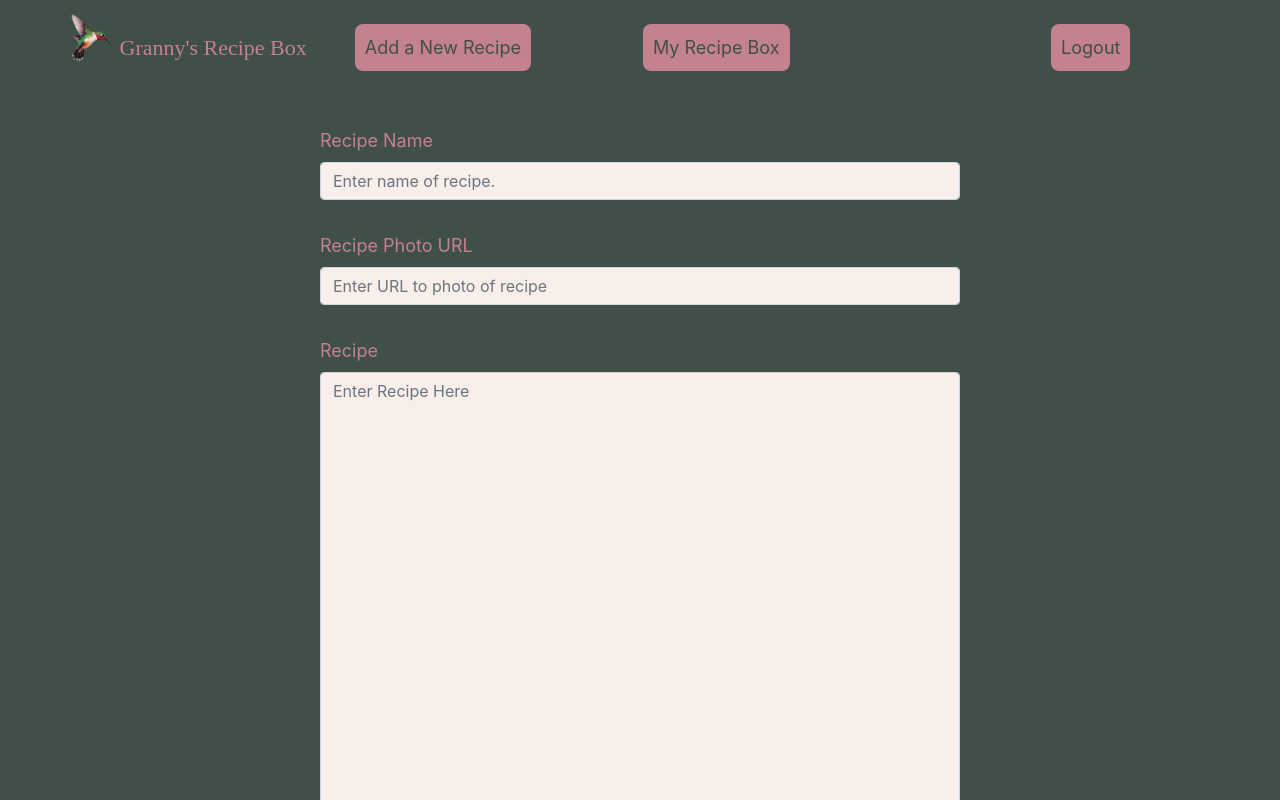
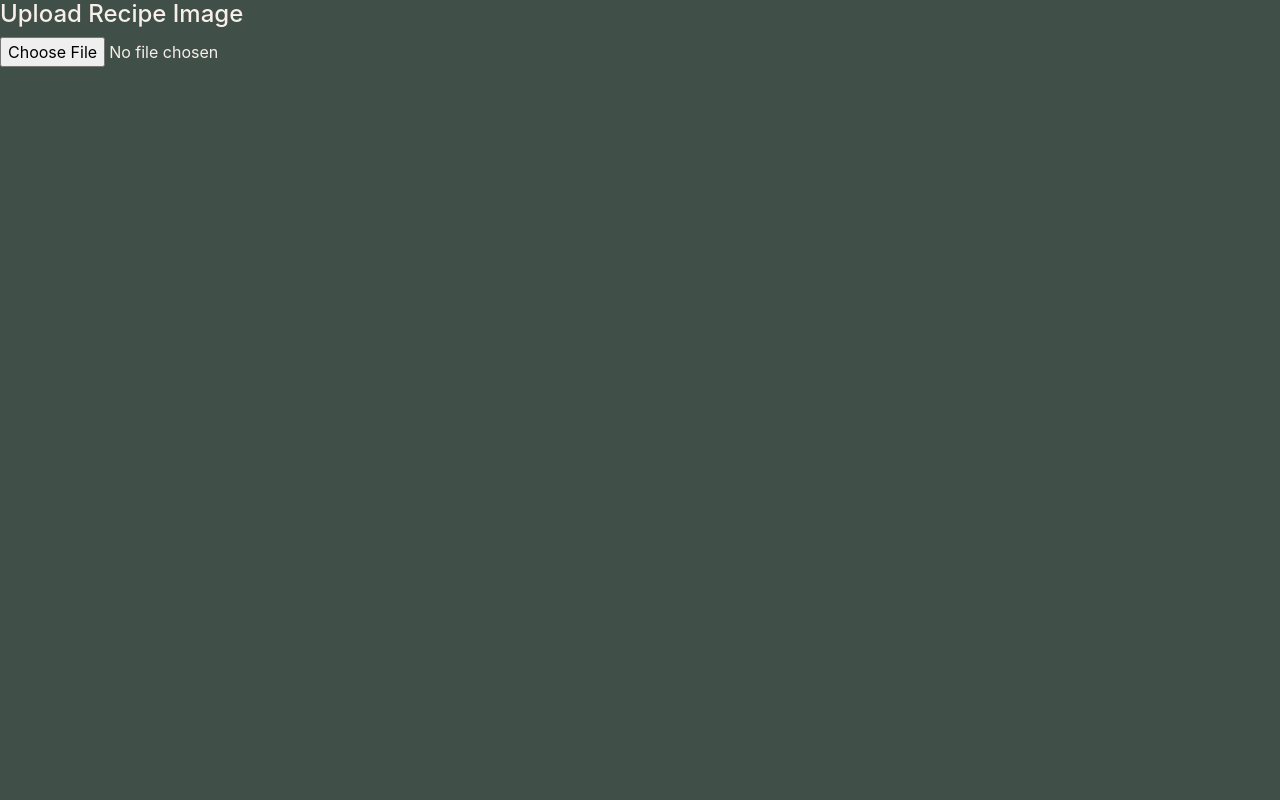
Before and after one commit to MandasK/grannys-recipe-box, a React (Create React App) app: page /recipes/New in a window 1280 px wide. Shown: the top 800 px of the page. Built offline with nearby package versions, Linux system fonts and the light colour scheme; a web font is replaced by a local one.

Commit message:
OCR IS WORKING I AM GODDESS OF THE INTERNET

```diff
--- a/package.json
+++ b/package.json
@@ -6,6 +6,7 @@
     "@testing-library/jest-dom": "^4.2.4",
     "@testing-library/react": "^9.5.0",
     "@testing-library/user-event": "^7.2.1",
+    "axios": "^0.19.2",
     "bootstrap": "^4.5.0",
     "react": "^16.13.1",
     "react-bootstrap": "^1.3.0",
--- a/src/ApplicationViews.js
+++ b/src/ApplicationViews.js
@@ -8,6 +8,7 @@ import RecipeDetail from './Recipe/RecipeDetail';
 import EditRecipeForm from "./Recipe/EditRecipeForm";
 import RecipeList from './Recipe/RecipeList';
 import RecipeCard from './Recipe/NewRecipeCard';
+import RecipeToOcr from './Recipe/RecipeToOcr';
 
 const ApplicationViews = props => {
     const hasUser = props.hasUser
@@ -65,7 +66,7 @@ const ApplicationViews = props => {
         <Route
             path="/recipes/New"
             render={(props) => {
-              return <NewRecipeForm
+              return <RecipeToOcr
                {...props} />
             }}
             />
--- a/src/DashBoard/dashboard.js
+++ b/src/DashBoard/dashboard.js
@@ -1,6 +1,5 @@
 import React, { useEffect, useState } from "react";
 import { Container, Row, Col } from "reactstrap";
-import NavBar from "../Navbar/Navbar";
 import RecipeList from "../Recipe/RecipeList"
 import "./dashboard.css";
 import FriendList from "../Friends/FriendList";
@@ -8,6 +7,7 @@ import { withRouter } from 'react-router'
 
 
 const Dashboard = props => {
+
 
 
     return (
--- a/src/GrannysRecipeBox.js
+++ b/src/GrannysRecipeBox.js
@@ -35,7 +35,6 @@ const GrannysRecipeBox = (props) => {
 
     return (
         <>
-          <NavBar clearUser={clearUser} {...props} />
           <ApplicationViews setUser={setUser} hasUser={hasUser} />
         </>
     )
--- a/src/Recipe/EditRecipeForm.js
+++ b/src/Recipe/EditRecipeForm.js
@@ -1,5 +1,6 @@
 import React, { useState, useEffect } from 'react';
 import APIManager from '../DataCalls/APIManager';
+
 import { Form, Button } from 'react-bootstrap';
 import "./NewRecipeForm.css"
 
@@ -70,6 +71,7 @@ const EditRecipeForm = props => {
             onChange={handleFieldChange}
              />
         </Form.Group>
+
         <Button
             className="newRecipeFormButton"
             variant="custom"
--- a/src/Recipe/NewRecipeForm.js
+++ b/src/Recipe/NewRecipeForm.js
@@ -1,7 +1,9 @@
 import React, { useState } from 'react';
 import { Form, Button } from 'react-bootstrap';
 import APIManager from "../DataCalls/APIManager";
+import RecipeToOcr from './RecipeToOcr'
 import "./NewRecipeForm.css"
+
 
 const NewRecipeForm = props => {
  const [recipe, setRecipe] = useState({userId:parseInt(sessionStorage.activeUserID), title: "", recipe: "", url: "", user: sessionStorage.activeUser});
@@ -13,9 +15,13 @@ const handleFieldChange = event => {
     setRecipe(stateToChange)
 };
 
+
+
+
+
 const constructNewRecipe = event => {
     event.preventDefault();
-    if (recipe.title === "" || recipe.recipe === "" || recipe.url === "") {
+    if (recipe.title === "" || recipe.url === "") {
         alert("Please complete all fields")
     } else {
         setIsLoading(true);
@@ -42,15 +48,18 @@ const constructNewRecipe = event => {
             onChange={handleFieldChange}
              />
         </Form.Group>
-        <Form.Group className="bigRecipeForm" controlId="recipe">
+        {/* <Form.Group className="bigRecipeForm" controlId="recipe">
             <Form.Label className="bigRecipeLabel">Recipe</Form.Label>
             <Form.Control className="bigRecipeControl"
             as="textarea"
             type="text"
-            placeholder="Enter Recipe Here"
+            placeholder="Enter Recipe Image URL Here"
             onChange={handleFieldChange}
              />
-        </Form.Group>
+        </Form.Group> */}
+        <RecipeToOcr {...props}/>
+
+
         <Button
             className="newRecipeFormButton"
             variant="custom"
--- a/src/Recipe/RecipeList.js
+++ b/src/Recipe/RecipeList.js
@@ -2,6 +2,7 @@ import React, { useState, useEffect } from 'react';
 import { Row, Col, Form, FormControl, Container } from 'react-bootstrap';
 import APIManager from '../DataCalls/APIManager';
 import RecipeCard from './NewRecipeCard';
+import NavBar from '../Navbar/Navbar'
 import "./RecipeList.css"
 
 const RecipeList = props => {
@@ -49,6 +50,7 @@ const RecipeList = props => {
 
     return (
             <>
+            <NavBar {...props} />
             <Form className="dashForm recipeListSearch">
                 <FormControl className="dashcontrol" type="text" placeholder="Search Recipes by Ingredient" onChange={event => setSearch(event.target.value)} className="mr-sm-2" />
             </Form>
--- /dev/null
+++ b/src/Recipe/RecipeToOcr.js
@@ -0,0 +1,56 @@
+import React, { useState } from 'react';
+import { FormGroup, Label, Input } from 'reactstrap';
+import { Button } from 'react-bootstrap';
+import APIManager from '../DataCalls/APIManager';
+import Axios from 'axios';
+
+const RecipeToOcr = props => {
+
+    const [image, setImage] = useState([]);
+    const [loading, setLoading] = useState(false)
+
+    const uploadImage = async e => {
+        const files= e.target.files
+        setLoading(true)
+        const data = new FormData()
+        data.append('file', files[0])
+        data.append('upload_preset', 'darwin')
+        const res = await fetch(
+            'https://api.cloudinary.com/v1_1/kingamanda/image/upload',
+            {
+                method: "POST",
+                body: data
+            }
+        )
+        const file = await res.json()
+        let newFile= file.info.ocr.adv_ocr.data
+        let newerFile= newFile[0].fullTextAnnotation
+        let newestFile= newerFile["text"]
+        sessionStorage.setItem("text", newestFile)
+        setLoading(false)
+    }
+
+
+    return (
+        <>
+       <div className="imageUpload">
+           <h4>Upload Recipe Image</h4>
+           <input
+           type="file"
+           name="file"
+           placeholder="Upload an Image"
+           onChange={uploadImage}
+           />
+           {loading ? (
+               <h6>Loading...</h6>
+           ): (
+           <img src={image} style={{width: '300px'}} />
+           )}
+       </div>
+
+       <p>{sessionStorage.text}</p>
+   </>
+    )
+}
+
+export default RecipeToOcr
```
Also changed, not shown: api/database.json (+0 -8 lines), 2 other files (tests, documents, lock files or other folders).
